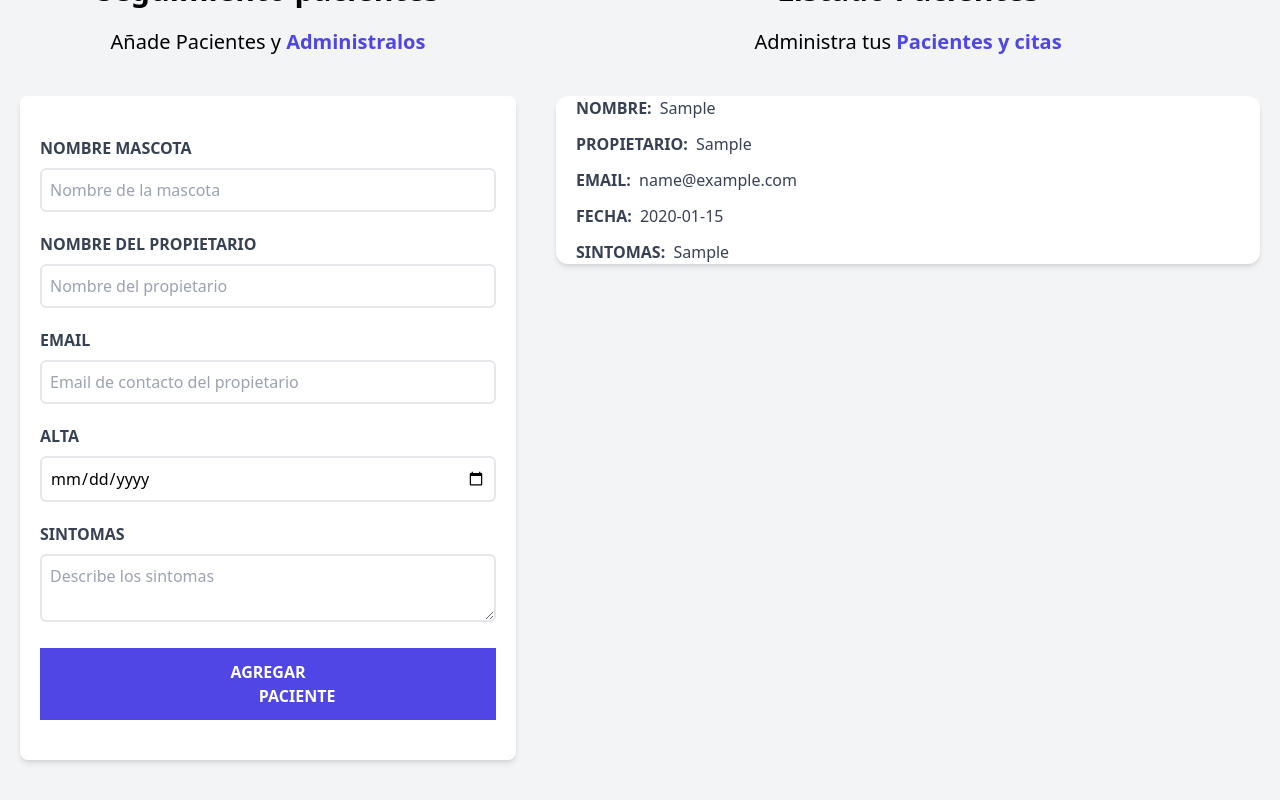
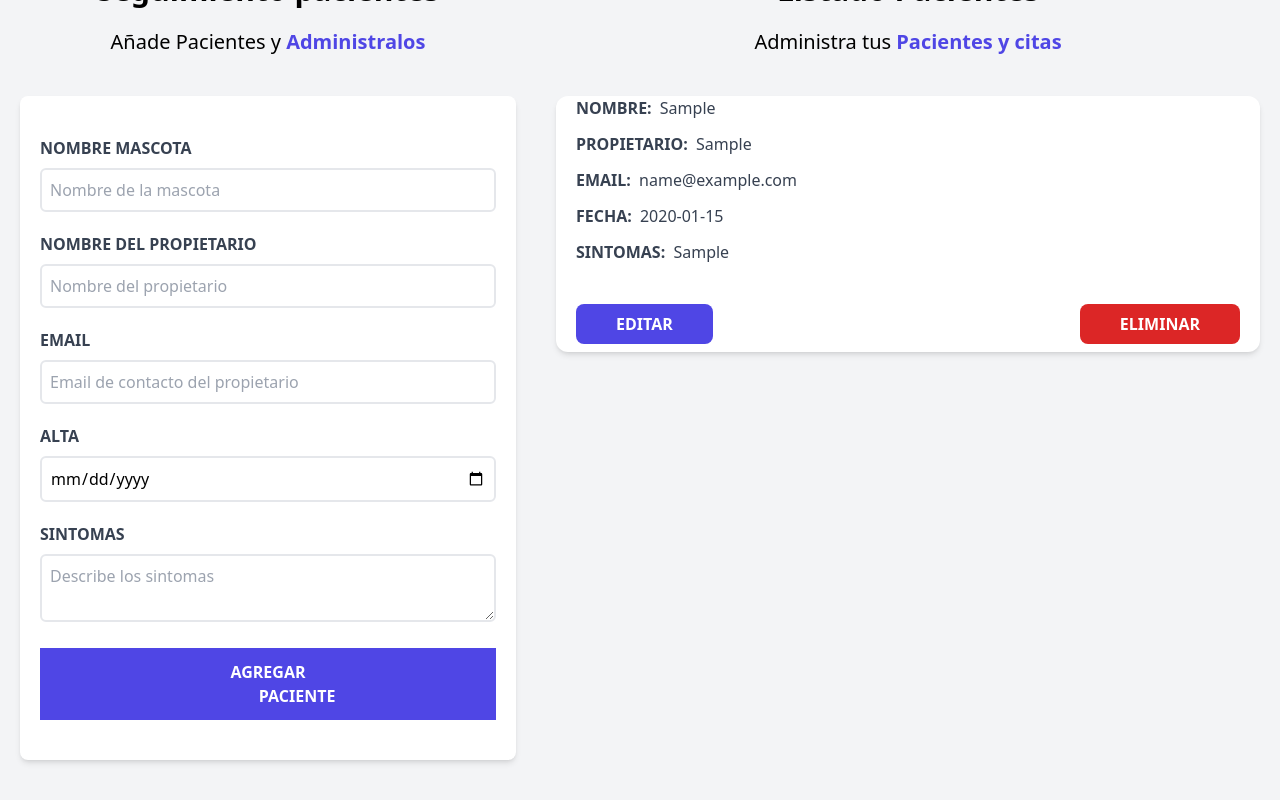
Before and after one commit to jm82mexico/citasMedicasVeterinariaReact, a React (Vite) app: page / in a window 1280 px wide. Both pictures are taken after typing "Sample", "Sample", "name@example.com", "2020-01-15", "Sample" into the empty fields and a click on the input "Agregar paciente". Shown: the part 252-1052 px from the top of the page. Built offline with nearby package versions, Linux system fonts and the light colour scheme.

Commit message:
Eliminar Pacientes

```diff
--- a/src/App.jsx
+++ b/src/App.jsx
@@ -12,6 +12,11 @@
     localStorage.setItem('pacientes',JSON.stringify(pacientes))
   },[pacientes])
 
+  const eliminarPaciente = id => {
+    const pacientesActualizados = pacientes.filter( paciente => paciente.id !== id);
+    setPacientes(pacientesActualizados)
+  }
+
   return (
     <div className="container mx-auto mt-20">
       <Header/>
@@ -24,7 +29,8 @@
         />
         <ListadoPacientes
           pacientes={pacientes}
-          setPacientes = {setPacientes}
+          setPaciente = {setPaciente}
+          eliminarPaciente = {eliminarPaciente}
         />
       </div>
     </div>
--- a/src/components/ListadoPacientes.jsx
+++ b/src/components/ListadoPacientes.jsx
@@ -1,7 +1,7 @@
 import React from 'react'
 import Paciente from './Paciente'
 
-const ListadoPacientes = ({pacientes, setPaciente}) => {
+const ListadoPacientes = ({pacientes, setPaciente,eliminarPaciente}) => {
 
   return (
     <div className='md:w-1/2 lg:w-3/5 md:h-screen overflow-scroll'>
@@ -16,6 +16,8 @@
                     <Paciente
                         key = {paciente.id}
                         paciente={paciente}
+                        setPaciente = {setPaciente}
+                        eliminarPaciente = {eliminarPaciente}
                     />
                 ))}
 
--- a/src/components/Paciente.jsx
+++ b/src/components/Paciente.jsx
@@ -1,9 +1,16 @@
 import React from 'react'
 
-const Paciente = ({paciente}) => {
+const Paciente = ({paciente,setPaciente,eliminarPaciente}) => {
 
     const{nombre,propietario,email,fecha,sintomas,id} = paciente
-    console.log(nombre);
+    console.log(id)
+    const handleEliminar = () =>{
+        const respuesta = confirm('Desea eliminar este paciente')
+        if(respuesta){
+            eliminarPaciente(id)
+        }
+    }
+
   return (
     <div className='mx-5 my-10 bg-white shadow-md px-5 rounded-xl'>
         <p className="font-bold mb-3 text-gray-700 uppercase">Nombre: {''}
@@ -22,6 +29,18 @@
             <span className="font-normal normal-case pl-1">{sintomas}</span>
         </p>
 
+        <div className='flex justify-between mt-10'>
+            <button
+                type='button'
+                className='py-2 px-10 mb-2 bg-indigo-600 hover:bg-indigo-700 text-white font-bold uppercase rounded-lg '
+                onClick={() => setPaciente(paciente)}
+            >Editar</button>
+            <button
+                type='button'
+                className='py-2 px-10 mb-2 bg-red-600 hover:bg-red-700 text-white font-bold uppercase rounded-lg '
+                onClick={handleEliminar}
+            >eliminar</button>
+        </div>
 
 
     </div>
```
